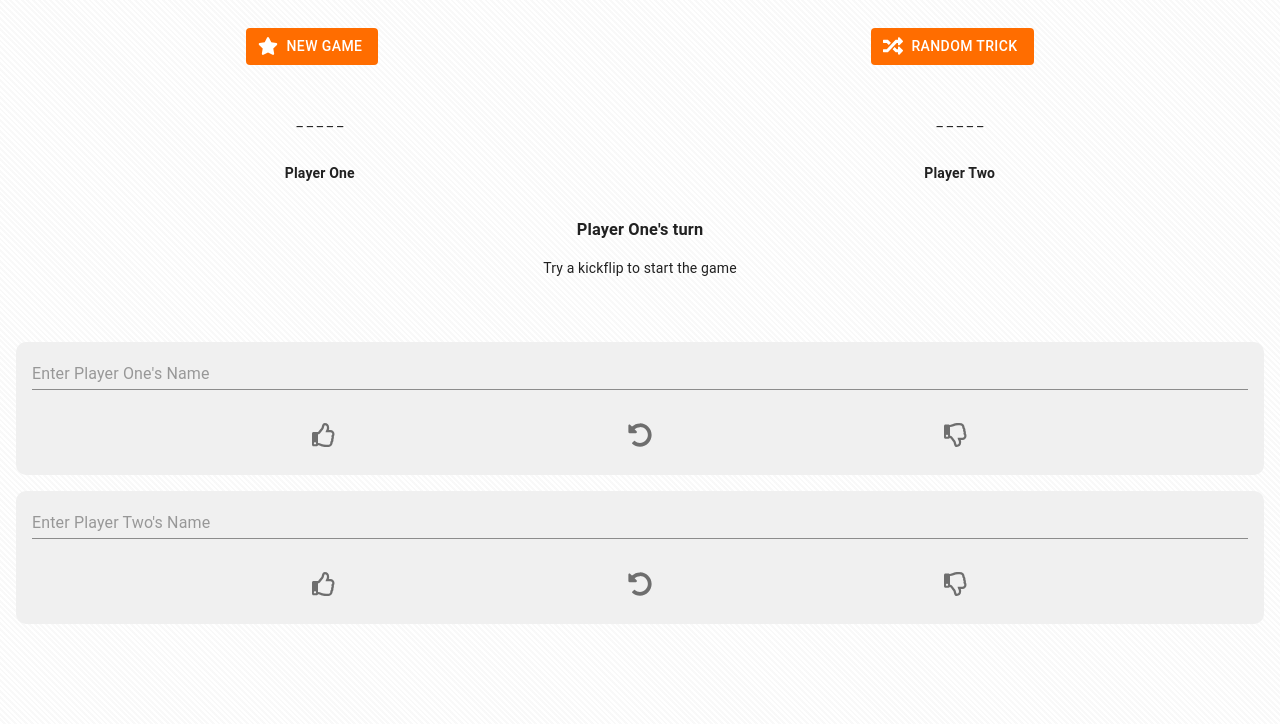
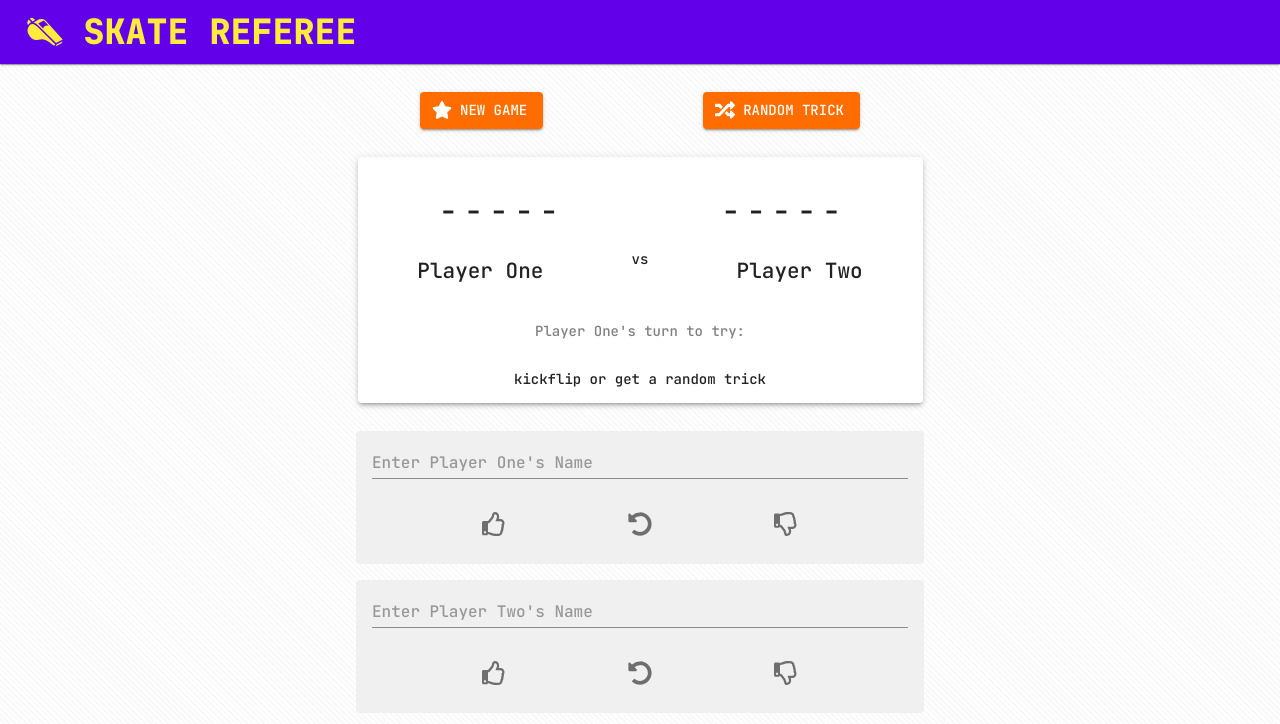
Before and after one commit to daryllcapistrano/skate-referee, a React (Create React App) app: page /home in a window 1280 px wide. Shown: the top 724 px of the page. Built offline with nearby package versions, Linux system fonts and the light colour scheme.

Commit message:
style changes and update README

```diff
--- a/package.json
+++ b/package.json
@@ -1,5 +1,8 @@
 {
   "name": "skate-referee",
+  "description": "Score keeper for a game of S.K.A.T.E.",
+  "author": "Daryll Capistrano",
+  "homepage": "https://github.com/daryllcapistrano/skate-referee",
   "version": "0.1.0",
   "private": true,
   "dependencies": {
--- a/src/App.js
+++ b/src/App.js
@@ -1,38 +1,19 @@
-// import Header from "./components/Header";
+import { BrowserRouter as Router, Switch, Route } from "react-router-dom";
+import Header from "./components/Header";
 import Landing from "./components/Landing";
 import Gameboard from "./components/Gameboard";
 import { ToastContainer } from "react-toastify";
+import "react-toastify/dist/ReactToastify.min.css";
 import CssBaseline from "@material-ui/core/CssBaseline";
-import "react-toastify/dist/ReactToastify.min.css";
+import { ThemeProvider } from "@material-ui/core/styles";
+import { theme } from "./theme";
 
-import { BrowserRouter as Router, Switch, Route } from "react-router-dom";
-
-import { createMuiTheme, ThemeProvider } from "@material-ui/core/styles";
-
-const theme = createMuiTheme({
-  palette: {
-    type: "light",
-    primary: {
-      light: "#9d46ff",
-      main: "#6200ea",
-      dark: "#0a00b6",
-      contrastText: "#fff",
-    },
-    secondary: {
-      light: "#ff9e40",
-      main: "#ff6d00",
-      dark: "#c43c00",
-      contrastText: "#fff",
-    },
-  },
-});
-
-export default function App() {
+function App() {
   return (
     <ThemeProvider theme={theme}>
       <ToastContainer role="alert" />
       <CssBaseline />
-      {/* <Header /> */}
+      <Header />
       <Router>
         <Switch>
           <Route path="/home">
@@ -46,3 +27,5 @@ export default function App() {
     </ThemeProvider>
   );
 }
+
+export default App;
--- a/src/components/Displays/Announcer.js
+++ b/src/components/Displays/Announcer.js
@@ -1,32 +1,63 @@
-import { Box } from "@material-ui/core";
+import { makeStyles } from "@material-ui/styles";
+import { Box, Paper } from "@material-ui/core";
 import Scoreboard from "./Scoreboard";
 
-export default function Announcer(props) {
+const useStyles = makeStyles({
+  root: {
+    display: "flex",
+    textAlign: "center",
+    flexDirection: "column",
+    backgroundColor: "#fff",
+    justifyContent: "space-between",
+    margin: "2em 1.25em",
+  },
+  playerTurn: {
+    color: "grey",
+    fontSize: "1em",
+  },
+  winnerText: {
+    margin: "auto",
+    paddingTop: "1em",
+  },
+  text: {
+    width: "9em",
+    fontSize: "1.5em",
+    overflow: "hidden",
+    textOverflow: "ellipsis",
+  },
+  trickText: {
+    textTransform: "uppercase",
+  },
+  flex: {
+    display: "inline-flex",
+    justifyContent: "space-around",
+  },
+});
+
+const Announcer = (props) => {
+  const classes = useStyles();
   const trickSuggestion = props.suggestedTrick;
+
   return (
-    <Box
-      display="flex"
-      flexDirection="column"
-      justifyContent="space-between"
-      marginBottom={4}
-      paddingY={4}
-      textAlign="center"
-    >
-      <Box display="inline-flex" justifyContent="space-around">
+    <Paper className={classes.root} elevation={3}>
+      <p className={classes.winnerText}>{props.winner}</p>
+      <Box className={classes.flex}>
         <Scoreboard playerOne={props.playerOne} />
         <Scoreboard playerTwo={props.playerTwo} />
       </Box>
-      <Box display="inline-flex" justifyContent="space-around">
-        <h4>{props.playerOneName}</h4>
-        <h4>{props.playerTwoName}</h4>
+      <Box className={classes.flex}>
+        <p className={classes.text}>{props.playerOneName}</p>
+        <p>vs</p>
+        <p className={classes.text}>{props.playerTwoName}</p>
       </Box>
-      <h3>{props.playerTurn}'s turn</h3>
-      <Box>{props.winner}</Box>
+      <p className={classes.playerTurn}>{props.playerTurn}'s turn to try:</p>
       {trickSuggestion ? (
-        <Box>{trickSuggestion}</Box>
+        <p className={classes.trickText}>{trickSuggestion}</p>
       ) : (
-        <Box>Try a kickflip to start the game</Box>
+        <p>kickflip or get a random trick</p>
       )}
-    </Box>
+    </Paper>
   );
-}
+};
+
+export default Announcer;
--- a/src/components/Displays/Scoreboard.js
+++ b/src/components/Displays/Scoreboard.js
@@ -1,20 +1,20 @@
 export default function Scoreboard(props) {
   if (props.playerOne === 0 || props.playerTwo === 0) {
-    return <p>_ _ _ _ _</p>;
+    return <h2>_ _ _ _ _</h2>;
   }
   if (props.playerOne === 1 || props.playerTwo === 1) {
-    return <p>S _ _ _ _</p>;
+    return <h2>S _ _ _ _</h2>;
   }
   if (props.playerOne === 2 || props.playerTwo === 2) {
-    return <p>S K _ _ _</p>;
+    return <h2>S K _ _ _</h2>;
   }
   if (props.playerOne === 3 || props.playerTwo === 3) {
-    return <p>S K A _ _ </p>;
+    return <h2>S K A _ _ </h2>;
   }
   if (props.playerOne === 4 || props.playerTwo === 4) {
-    return <p>S K A T _ </p>;
+    return <h2>S K A T _ </h2>;
   }
   if (props.playerOne === 5 || props.playerTwo === 5) {
-    return <p>S K A T E</p>;
+    return <h2>S K A T E</h2>;
   }
 }
--- a/src/components/Gameboard/index.js
+++ b/src/components/Gameboard/index.js
@@ -1,19 +1,27 @@
 import { useState } from "react";
+import Menu from "../Menu";
+import { Announcer } from "../Displays";
+import { Landed, Bailed } from "../ToastOptions";
+import { trick, stance } from "../../data/tricks";
 import { Box, IconButton, TextField } from "@material-ui/core";
-import { trick, stance } from "../../data/tricks";
-import { Landed, Bailed } from "../ToastOptions";
-import { Announcer } from "../Displays";
-import Menu from "../Menu";
+import { makeStyles } from "@material-ui/styles";
 import { FaRegThumbsUp, FaRegThumbsDown, FaUndoAlt } from "react-icons/fa";
 
-export default function Gameboard() {
-  const [playerOne, setPlayerOne] = useState(0);
-  const [playerTwo, setPlayerTwo] = useState(0);
+const useStyles = makeStyles({
+  root: {
+    maxWidth: "600px",
+    margin: "auto",
+  },
+});
+
+const Gameboard = () => {
   const [playerOneName, setPlayerOneName] = useState("Player One");
   const [playerTwoName, setPlayerTwoName] = useState("Player Two");
   const [playerTurn, setPlayerTurn] = useState(playerOneName);
   const [suggestedTrick, setSuggestedTrick] = useState(null);
   const [disabled, setDisabled] = useState(false);
+  const [playerOne, setPlayerOne] = useState(0);
+  const [playerTwo, setPlayerTwo] = useState(0);
   const [winner, setWinner] = useState(null);
 
   const getTrickSuggestion = () => {
@@ -24,45 +32,46 @@ export default function Gameboard() {
   };
 
   const resetGame = () => {
+    setPlayerOneName("Player One");
+    setPlayerTwoName("Player Two");
+    setPlayerTurn(playerOneName);
+    setSuggestedTrick(null);
+    setDisabled(false);
     setPlayerOne(0);
     setPlayerTwo(0);
-    setDisabled(false);
     setWinner(null);
-    setSuggestedTrick(null);
-    setPlayerTurn(playerOneName);
   };
 
   const landedPlayerOne = () => {
     setPlayerTurn(playerTwoName);
     Landed();
-    return null;
   };
 
   const landedPlayerTwo = () => {
     setPlayerTurn(playerOneName);
     Landed();
-    return null;
   };
 
   const missedPlayerOne = () => {
     if (playerOne === 4) {
+      setWinner(playerTwoName + " won!");
       setPlayerOne(playerOne + 1);
       setDisabled(true);
-      setWinner(playerTwoName + " won!");
     } else {
+      setPlayerTurn(playerTwoName);
       setPlayerOne(playerOne + 1);
-      setPlayerTurn(playerTwoName);
       Bailed();
     }
   };
+
   const missedPlayerTwo = () => {
     if (playerTwo === 4) {
+      setWinner(playerOneName + " won!");
       setPlayerTwo(playerTwo + 1);
       setDisabled(true);
-      setWinner(playerOneName + " won!");
     } else {
+      setPlayerTurn(playerOneName);
       setPlayerTwo(playerTwo + 1);
-      setPlayerTurn(playerOneName);
       Bailed();
     }
   };
@@ -72,8 +81,8 @@ export default function Gameboard() {
       return null;
     } else {
       setPlayerOne(playerOne - 1);
+      setPlayerTurn(playerOneName);
       setDisabled(false);
-      setPlayerTurn(playerOneName);
       setWinner(null);
     }
   };
@@ -83,14 +92,16 @@ export default function Gameboard() {
       return null;
     } else {
       setPlayerTwo(playerTwo - 1);
+      setPlayerTurn(playerTwoName);
       setDisabled(false);
-      setPlayerTurn(playerTwoName);
       setWinner(null);
     }
   };
 
+  const classes = useStyles();
+
   return (
-    <>
+    <div className={classes.root}>
       <Menu resetGame={resetGame} getTrickSuggestion={getTrickSuggestion} />
       <Announcer
         playerOne={playerOne}
@@ -106,12 +117,11 @@ export default function Gameboard() {
         margin={2}
         padding={2}
         bgcolor="#f0f0f0"
-        borderRadius={10}
+        borderRadius={4}
       >
         <TextField
           id="player-one"
           placeholder="Enter Player One's Name"
-          // variant="filled"
           margin="none"
           fullWidth={true}
           onChange={(event) => setPlayerOneName(event.target.value)}
@@ -154,12 +164,11 @@ export default function Gameboard() {
         margin={2}
         padding={2}
         bgcolor="#f0f0f0"
-        borderRadius={10}
+        borderRadius={4}
       >
         <TextField
           id="player-two"
           placeholder="Enter Player Two's Name"
-          // variant="filled"
           margin="none"
           fullWidth={true}
           onChange={(event) => setPlayerTwoName(event.target.value)}
@@ -197,6 +206,8 @@ export default function Gameboard() {
           </IconButton>
         </Box>
       </Box>
-    </>
+    </div>
   );
-}
+};
+
+export default Gameboard;
--- a/src/components/Header/index.js
+++ b/src/components/Header/index.js
@@ -1,16 +1,31 @@
-import { AppBar, Box, Container, Toolbar } from "@material-ui/core";
+import { AppBar, Toolbar } from "@material-ui/core";
+import { makeStyles } from "@material-ui/styles";
+import { IconContext } from "react-icons";
+import { GiWhistle } from "react-icons/gi";
 
-export default function Header() {
+const useStyles = makeStyles({
+  title: {
+    textTransform: "uppercase",
+    fontSize: "2.5em",
+    margin: ".2em",
+    marginLeft: ".5em",
+    color: "#ffeb3b",
+  },
+});
+
+function Header() {
+  const classes = useStyles();
+
   return (
-    <AppBar position="static" elevation={0} color="transparent">
+    <AppBar position="static" elevation={1} color="primary">
       <Toolbar variant="dense">
-        <Container>SKATE REFEREE</Container>
-        <Box
-          display="inline-flex"
-          justifyContent="space-around"
-          width="100%"
-        ></Box>
+        <IconContext.Provider value={{ color: "#ffeb3b", size: "3em" }}>
+          <GiWhistle />
+        </IconContext.Provider>
+        <h1 className={classes.title}>skate referee</h1>
       </Toolbar>
     </AppBar>
   );
 }
+
+export default Header;
--- a/src/components/Landing/index.js
+++ b/src/components/Landing/index.js
@@ -1,23 +1,32 @@
 import { Box, Button } from "@material-ui/core";
+import { makeStyles } from "@material-ui/styles";
 import React from "react";
 import { Link } from "react-router-dom";
-import Image from "../../assets/skaters-in-skatepark.svg";
+import SkatersInSkatepark from "../../assets/skaters-in-skatepark.svg";
 
-export default function Landing() {
+const useStyles = makeStyles({
+  root: {
+    maxWidth: "600px",
+    margin: "auto",
+    paddingTop: "2em",
+  },
+  image: {
+    width: "100%",
+    padding: "1em",
+  },
+});
+
+const Landing = () => {
+  const classes = useStyles();
+
   return (
-    <>
-      <Box textAlign="center" mt={8}>
-        <h1>S.K.A.T.E. REFEREE</h1>
+    <Box textAlign="center" className={classes.root}>
+      <img
+        className={classes.image}
+        src={SkatersInSkatepark}
+        alt="skaters skating"
+      />
       <p>Keep track of your game and focus on ripping!</p>
-        <img
-          src={Image}
-          alt="skaters skating"
-          style={{
-            width: `100vw`,
-            maxHeight: `66vh`,
-            padding: `1.5em`,
-          }}
-        />
       <Box margin="auto" maxWidth="90%" width="400px">
         <Button
           component={Link}
@@ -31,6 +40,7 @@ export default function Landing() {
         </Button>
       </Box>
     </Box>
-    </>
   );
-}
+};
+
+export default Landing;
--- a/src/components/Menu/index.js
+++ b/src/components/Menu/index.js
@@ -1,31 +1,27 @@
-// import { useState } from "react";
-// import { trick, stance } from "../data/tricks";
 import { Box, Button } from "@material-ui/core";
 import { FaRandom, FaStar } from "react-icons/fa";
 
 const Menu = (props) => {
   return (
     <Box
+      width="100%"
+      paddingTop="2em"
       display="inline-flex"
       justifyContent="space-around"
-      width="100%"
-      paddingTop="2em"
     >
       <Button
         color="secondary"
         variant="contained"
+        startIcon={<FaStar />}
         onClick={() => props.resetGame()}
-        startIcon={<FaStar />}
-        disableElevation
       >
         New Game
       </Button>
       <Button
         color="secondary"
         variant="contained"
+        startIcon={<FaRandom />}
         onClick={() => props.getTrickSuggestion()}
-        startIcon={<FaRandom />}
-        disableElevation
       >
         Random Trick
       </Button>
--- a/src/index.css
+++ b/src/index.css
@@ -1,12 +1,10 @@
+@import url("https://fonts.googleapis.com/css2?family=JetBrains+Mono:wght@200;500;800&display=swap");
+
 body {
   margin: 0;
   min-height: 100vh;
-  font-family: -apple-system, BlinkMacSystemFont, "Segoe UI", "Roboto", "Oxygen",
-    "Ubuntu", "Cantarell", "Fira Sans", "Droid Sans", "Helvetica Neue",
-    sans-serif;
   -webkit-font-smoothing: antialiased;
   -moz-osx-font-smoothing: grayscale;
-  /* animated background from https://www.gradient-animator.com/ */
   background-image: repeating-linear-gradient(
       45deg,
       rgba(194, 194, 194, 0.1) 0px,
@@ -21,9 +19,3 @@ body {
       rgb(255, 255, 255)
     );
 }
-
-/*
-code {
-  font-family: source-code-pro, Menlo, Monaco, Consolas, "Courier New",
-    monospace;
-} */
--- /dev/null
+++ b/src/theme/index.js
@@ -0,0 +1,22 @@
+import { createMuiTheme } from "@material-ui/core/styles";
+
+export const theme = createMuiTheme({
+  typography: {
+    fontFamily: "JetBrains Mono, monospace",
+  },
+  palette: {
+    type: "light",
+    primary: {
+      light: "#9d46ff",
+      main: "#6200ea",
+      dark: "#0a00b6",
+      contrastText: "#fff",
+    },
+    secondary: {
+      light: "#ff9e40",
+      main: "#ff6d00",
+      dark: "#c43c00",
+      contrastText: "#fff",
+    },
+  },
+});
```
Also changed, not shown: 1 other file (tests, documents, lock files or other folders). Lines whose indentation alone changed are shown as unchanged.
